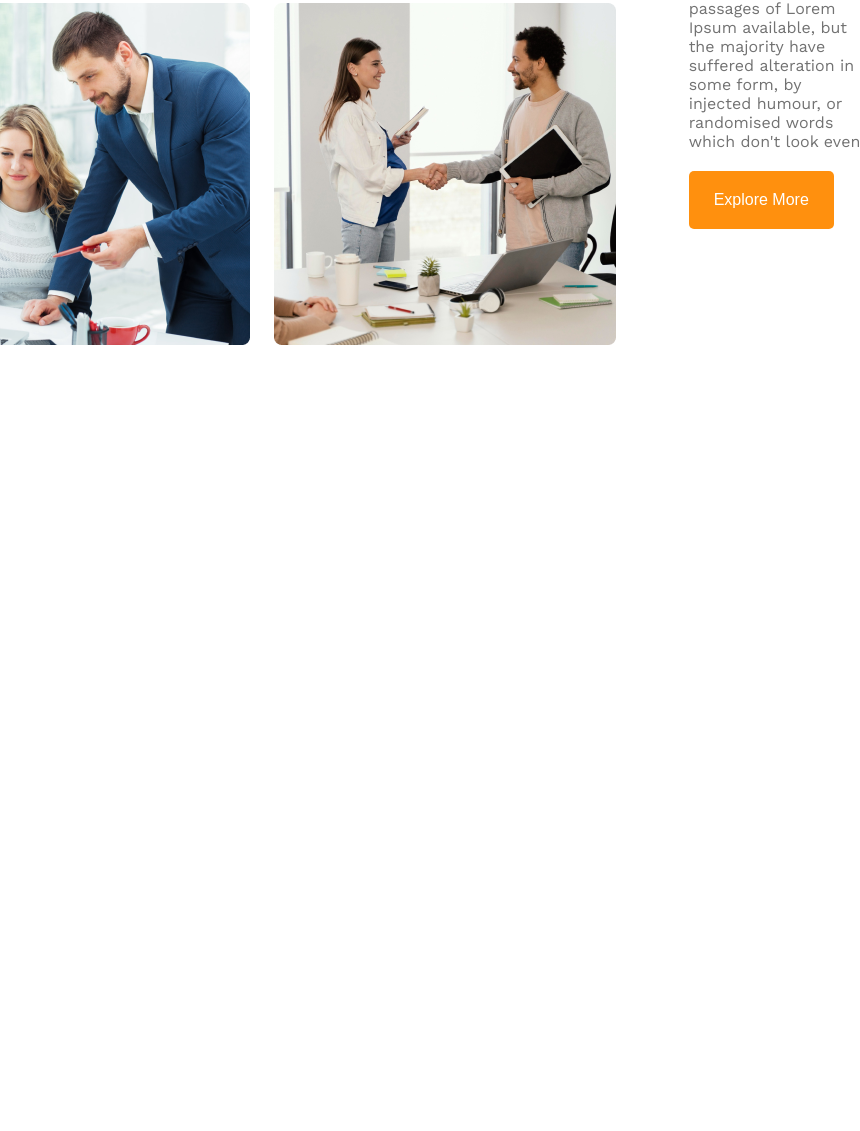
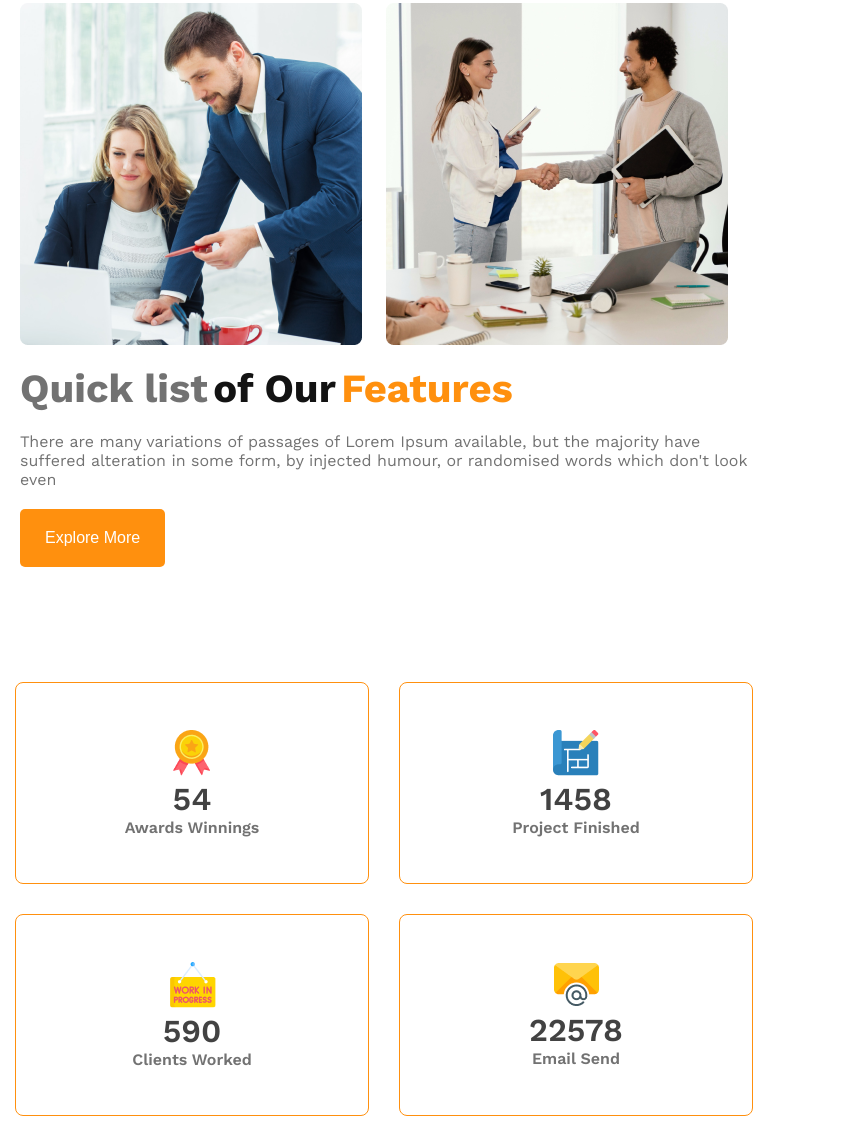
Before and after one commit to arifurrrahman/g3-architects-website, a plain HTML site: page index.html in a window 768 px wide. Shown: the part 1211-2342 px from the top of the page, 860 px wide, since content can reach past the window. Before the commit the page ends 1556 px from the top, so only its background shows below. Drawn offline with nearby package versions, Linux system fonts and the light colour scheme.

Commit message:
Added fact list

```diff
--- a/index.html
+++ b/index.html
@@ -42,6 +42,38 @@
                 <button class="primary-btn">Explore More</button>
             </div>
         </section>
+        <section class="cards-container">
+            <div class="card-item">
+                <div class="card1">
+                <div class="card-sub">
+                <img src="images/icons/ribon.png" alt=""></img>
+                    <h3>54</h3>
+                    <p>Awards Winnings</p>
+                </div>
+                </div>
+                <div class="card2">
+                <div class="card-sub">
+                <img src="images/icons/projects.png" alt=""></img>
+                    <h3>1458</h3>
+                    <p>Project Finished</p>
+                </div>
+            </div>
+            <div class="card3">
+                <div class="card-sub">
+                <img src="images/icons/customers.png" alt=""></img>
+                    <h3>590</h3>
+                    <p>Clients Worked</p>
+                </div>
+            </div>
+            <div class="card4">
+                <div class="card-sub">
+                <img src="images/icons/email.png" alt=""></img>
+                    <h3>22578</h3>
+                    <p>Email Send</p>
+                </div>
+            </div>
+            </div>
+        </section>
     </main>
     <footer>
 
--- a/style/style.css
+++ b/style/style.css
@@ -1,55 +1,68 @@
 @import url('https://fonts.googleapis.com/css2?family=Work+Sans:ital,wght@0,100..900;1,100..900&display=swap');
-.work-sans-font{
+
+.work-sans-font {
    font-family: "Work Sans", sans-serif;
    font-optical-sizing: auto;
    font-weight: <weight>;
    font-style: normal;
 }
-*{
+
+* {
    margin: 0;
    padding: 0;
 }
-header{
+
+header {
    background-color: rgba(255, 144, 14, 0.1);
 }
- .navbar{
+
+.navbar {
    display: flex;
    justify-content: space-between;
    align-items: center;
 }
- .navbar-list{
+
+.navbar-list {
    list-style: none;
    display: flex;
 }
- .nav-item{
+
+.nav-item {
    margin-right: 30px;
 }
- .nav-link{
+
+.nav-link {
    font-size: 1.1rem;
    font-weight: 500;
    text-decoration: none;
    color: rgb(66, 66, 66);
 }
- .navbar, .banner{
+
+.navbar,
+.banner {
    max-width: 1440px;
    margin: 0 auto;
 }
- .banner{
+
+.banner {
    margin-top: 30px;
 }
-.brand{
+
+.brand {
    font-size: 2.3rem;
    font-weight: 700;
    text-decoration: none;
    color: rgb(19, 19, 19);
 }
- .banner-content{
+
+.banner-content {
    max-width: 850px;
    margin: 0 auto;
    text-align: center;
    margin-bottom: 50px;
 }
- .primary-btn{
+
+.primary-btn {
    font-size: 1rem;
    padding: 20px 25px;
    border: none;
@@ -57,21 +70,25 @@ header{
    color: rgb(255, 255, 255);
    background-color: rgb(255, 144, 14);
 }
- .banner-tittle{
+
+.banner-tittle {
    font-size: 4rem;
    font-weight: 700;
    color: rgb(19, 19, 19);
 }
- .banner-text{
+
+.banner-text {
    font-size: 1rem;
    font-weight: 400;
    color: rgb(114, 114, 114);
    margin-bottom: 15px;
 }
- .banner-image{
+
+.banner-image {
    width: 100%;
 }
- .team-photo{
+
+.team-photo {
    display: flex;
    justify-content: center;
    align-items: center;
@@ -79,12 +96,14 @@ header{
    margin: 0 auto;
    margin-top: 85px;
 }
- .image-container{
+
+.image-container {
    display: grid;
    grid-template-columns: repeat(2, 1fr);
    gap: 24px;
 }
- .feature-text{
+
+.feature-text {
    max-width: 475px;
    max-height: 304px;
    display: flex;
@@ -93,64 +112,150 @@ header{
    align-items: flex-start;
    margin-left: 73px;
 }
- .quick-list{
+
+.quick-list {
    font-weight: 700;
    font-size: 2.5rem;
    color: rgb(114, 114, 114);
 }
- .feature{
+
+.feature {
    font-weight: 700;
    font-size: 2.5rem;
    color: rgb(255, 144, 14);
 }
- .our{
+
+.our {
    font-weight: 700;
    font-size: 2.5rem;
    color: rgb(19, 19, 19);
 }
- .feature-text h3{
+
+.feature-text h3 {
    margin-bottom: 20px;
 }
- .feature-text p{
+
+.feature-text p {
    font-weight: 400;
    font-size: 1rem;
    color: rgb(114, 114, 114);
    margin-bottom: 20px;
 }
- @media screen and (max-width:576px){
-   .navbar{
+
+.card-item{
+   display: grid;
+   grid-template-columns: repeat(4, 1fr);
+   gap: 120px;
+
+}
+
+.cards-container{
+   max-width: 1320px;
+   margin: 0 auto;
+   margin-top: 100px;
+}
+
+.card1, .card2, .card3, .card4{
+   /* width: 200px; */
+   height: 200px;
+   display: flex;
+   flex-direction: column;
+   justify-content: center;
+   align-items: center;
+   text-align: center;
+   border: 1px	solid
+   rgb(255, 144, 14);
+   border-radius: 8px;
+}
+.card-sub{
+   max-width: 180px;
+   max-height: 160px;
+}
+
+.card-sub h3{
+   font-size: 2rem;
+   font-weight: 600;
+   color: rgb(66, 66, 66);
+}
+
+.card-sub p{
+   font-size: 1rem;
+   font-weight: 600;
+   color: rgb(114, 114, 114);
+}
+
+@media screen and (max-width:576px) {
+   .navbar {
       flex-direction: column;
    }
-   .banner-tittle{
+
+   .banner-tittle {
       font-size: 3rem;
       line-height: 52px;
    }
-   .brand{
+
+   .brand {
       font-size: 1.5rem;
       margin-bottom: 10px;
    }
-   .nav-link{
+
+   .nav-link {
       font-size: 0.8rem;
    }
-   .banner{
+
+   .banner {
       margin-top: 5px;
    }
-   .banner-text{
+
+   .banner-text {
       font-size: 0.8rem;
    }
-    .banner-content{
+
+   .banner-content {
       margin-bottom: 20px;
    }
-    .team-photo{
+
+   .team-photo {
       flex-direction: column;
    }
-    .image-container{
+
+   .image-container {
       grid-template-columns: repeat(1, 1fr);
       margin-left: 0px;
    }
-    .feature-text{
+
+   .feature-text {
       max-width: 380px;
       margin-top: 20px;
       margin-left: 15px;
    }
+   .card-item{
+      grid-template-columns: repeat(1, 1fr);
+      gap: 30px;
+      padding: 30px;
    }
+}
+
+@media screen and (min-width:576px) and (max-width:992px) {
+   .team-photo {
+      flex-direction: column;
+      justify-content: flex-start;
+      align-items: flex-start;
+   }
+
+   .image-container {
+      margin-left: 20px;
+   }
+
+   .feature-text {
+      max-width: 750px;
+      max-height: 450px;
+      margin-top: 20px;
+      margin-left: 20px;
+   }
+   .card-item{
+      grid-template-columns: repeat(2, 1fr);
+      gap: 30px;
+      padding: 15px;
+   }
+}
```
Lines whose indentation alone changed are shown as unchanged.
